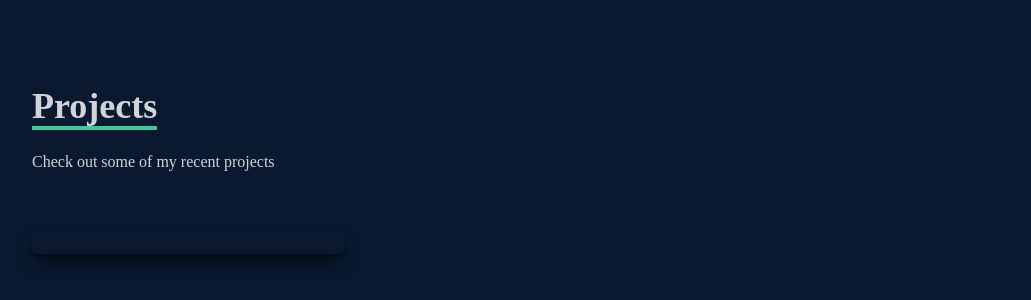
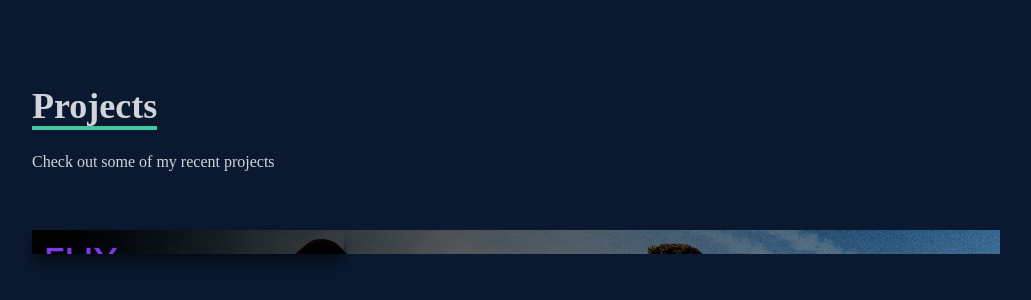
Before and after one commit to andrewgomez1992/portfolio-react, a React (Create React App) app: page / in a window 1280 px wide. Shown: the part 2630-2930 px from the top of the page, without its empty margins (124-1155 px from the left). Built offline with nearby package versions, Linux system fonts and the light colour scheme; the HTML template or start-up script is replaced by a standard one.

Commit message:
flix project up

```diff
--- a/src/components/Work.jsx
+++ b/src/components/Work.jsx
@@ -13,7 +13,8 @@ const Work = () => {
                 <p className='py-6'>Check out some of my recent projects</p>
             </div>
 
-            <div className='grid sm:grid-cols-2 md:grid-cols-3 gap-4'>
+            <div style={{backgroundImage: `url(${flix})`}}
+            className='grid sm:grid-cols-2 md:grid-cols-3 gap-4'>
                 <div className='shadow-lg shadow-[#040c16] group container rounded-md flex justify-center mx-auto content-div'>
 
                     {/** Hover Effects */}
```
